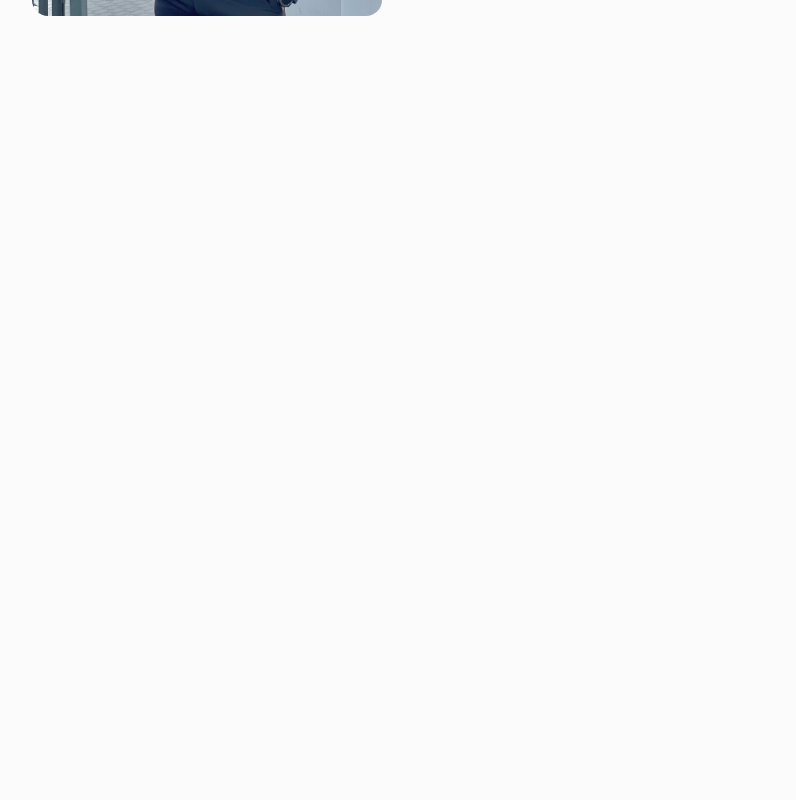
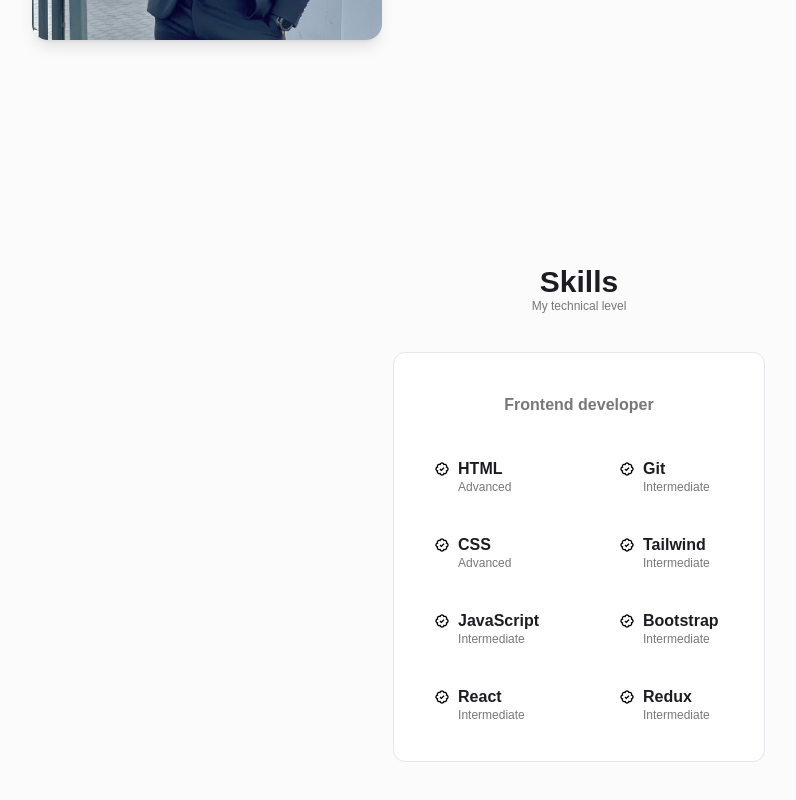
Before and after one commit to Hesham749/portfolio, a React (Create React App) app: page / in a window 1280 px wide. Shown: the part 1166-1966 px from the top of the page, without its empty margins (61-857 px from the left). Before the commit the page ends 1342 px from the top, so only its background shows below. Built offline with nearby package versions, Linux system fonts and the light colour scheme.

Commit message:
about-page

```diff
--- a/src/App.js
+++ b/src/App.js
@@ -1,6 +1,7 @@
 import About from "./components/about/About";
 import Header from "./components/header/Header";
 import Home from "./components/home/Home";
+import Skills from "./components/skills/Skills";
 
 
 
@@ -11,6 +12,7 @@ function App() {
       <main className="bg-body-color container px-5 ">
       <Home />
       <About />
+      <Skills />
       </main>
 
     </>
--- a/src/components/about/About.jsx
+++ b/src/components/about/About.jsx
@@ -5,7 +5,7 @@ import Info from "./Info";
 
 export default function About() {
   return (
-    <section className="mb-40 pt-10 px-5 md:px-0" id="about">
+    <section className="mb-40 pt-16 px-5 md:px-0" id="about">
       <h2 className="text-center text-title-color-dark text-3xl font-semibold">
         About Me
       </h2>
@@ -16,7 +16,7 @@ export default function About() {
         <img
           src={aboutImg}
           alt=""
-          className=" md:grid md:grid-cols-subgrid md:col-span-2 h-[220px] grow md:h-[240px] lg:h-[350px] rounded-2xl   justify-self-center md:justify-self-start lg:justify-self-end xl:justify-self-center "
+          className=" md:grid md:grid-cols-subgrid md:col-span-2 h-[220px] grow md:h-[240px] lg:h-[350px] rounded-2xl   justify-self-center md:justify-self-start lg:justify-self-end xl:justify-self-center shadow-lg "
         />
 
         <div className="grid md:grid-cols-subgrid md:col-span-3  ">
@@ -30,7 +30,7 @@ export default function About() {
             <a
               href={CV}
               download={""}
-              className="flex items-center gap-1 p-3 w-fit rounded-xl outline-none hover:bg-black text-white mt-3 bg-container-color">
+              className="flex items-center gap-1 p-3 w-fit  rounded-xl outline-none hover:bg-black text-white mt-3 bg-container-color">
               Download CV
               <svg
                 className="button__icon"
--- a/src/components/home/Image.jsx
+++ b/src/components/home/Image.jsx
@@ -3,7 +3,7 @@ import img from '../../assets/hesham.jpg'
 export default function Image() {
   return (
     <div className='w-60 h-60 md:w-80 md:h-80 md:order-1   '>
-      <img src={img} alt=""  className='image w-full h-full  border-8 border-gray-300'/>
+      <img src={img} alt=""  className='image w-full h-full  border-8 border-gray-300 '/>
     </div>
   )
 }
--- /dev/null
+++ b/src/components/skills/Skills.jsx
@@ -0,0 +1,72 @@
+import React from "react";
+
+export default function Skills() {
+  const skills = [
+    {
+      name: "HTML",
+      level: "Advanced",
+    },
+    {
+      name: "Git",
+      level: "Intermediate",
+    },
+    {
+      name: "CSS",
+      level: "Advanced",
+    },
+    {
+      name: "Tailwind",
+      level: "Intermediate",
+    },
+    {
+      name: "JavaScript",
+      level: "Intermediate",
+    },
+    {
+      name: "Bootstrap",
+      level: "Intermediate",
+    },
+    {
+      name: "React",
+      level: "Intermediate",
+    },
+    {
+      name: "Redux",
+      level: "Intermediate",
+    },
+  ];
+  return (
+    <section className="mb-40 pt-16 px-5 md:px-0 " id="skills">
+      <h2 className="text-center text-title-color-dark text-3xl font-semibold">
+        Skills
+      </h2>
+      <span className="block text-center text-title-color font-thin  text-xs/none mb-10">
+        My technical level
+      </span>
+      <div className="bg-white w-fit mx-auto border border-gray-200 rounded-xl">
+        <h3 className=" text-title-color text-center mt-10 font-semibold">
+          Frontend developer
+        </h3>
+        <div className="grid gap-10 grid-cols-2 md:gap-x-20 m-10 ">
+          {skills.map((skill, i) => (
+            <div
+              key={i}
+              className="flex  flex-col  ">
+              <div className="flex flex-row gap-2 items-center ">
+                <i class="bx bx-badge-check"></i>
+
+                  <h3 className=" text-title-color-dark  font-semibold">
+                    {skill.name}
+                  </h3>
+
+              </div>
+              <span className=" text-title-color font-thin ps-6 text-xs/none ">
+                {skill.level}
+              </span>
+            </div>
+          ))}
+        </div>
+      </div>
+    </section>
+  );
+}
```
Also changed, not shown: src/index.css (+20 -18 lines).
